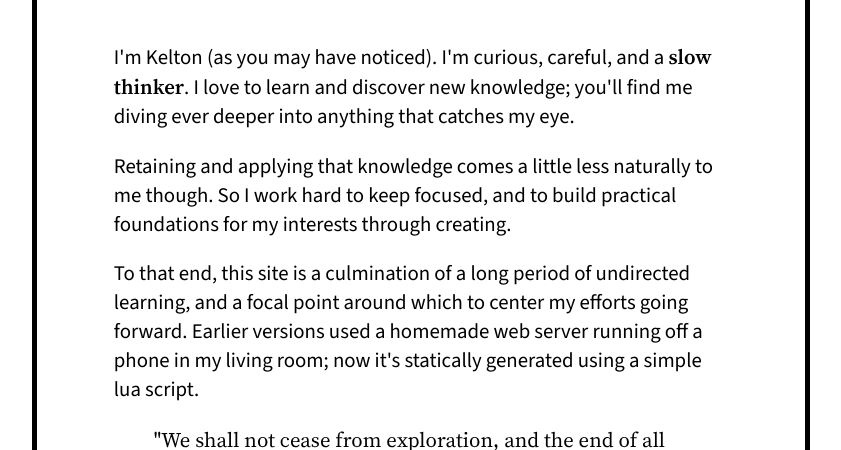
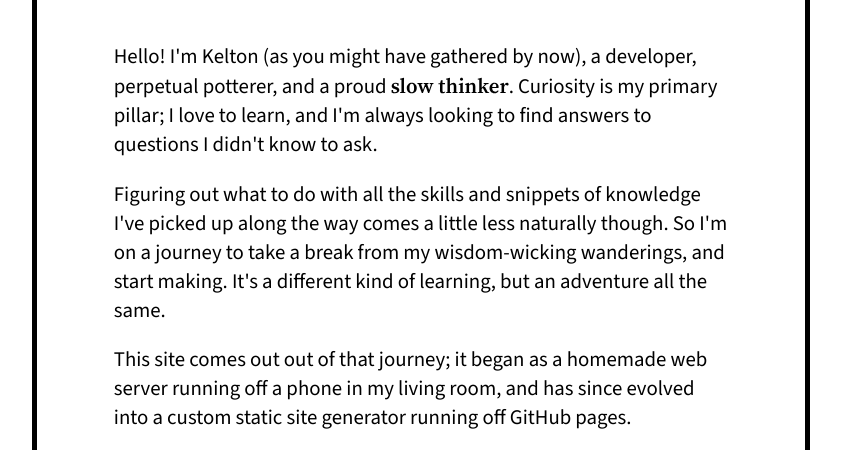
Before and after one commit to ksymph/ksymph.github.io, a plain HTML site: page site/static/about.html in a window 1280 px wide. Shown: the part 278-728 px from the top of the page, without its empty margins (219-1060 px from the left). Drawn offline with Linux system fonts and the light colour scheme.

Commit message:
update about

```diff
--- a/site/static/about.html
+++ b/site/static/about.html
@@ -1,10 +1,10 @@
-<!DOCTYPE html>
+<!doctype html>
 <html lang="en">
 	<head>
-	<meta charset="UTF-8">
-	<meta name="viewport" content="width=device-width, initial-scale=1.0">
+		<meta charset="UTF-8" />
+		<meta name="viewport" content="width=device-width, initial-scale=1.0" />
 		<title>Kelton Wikle - About</title>
-	<link rel="stylesheet" type="text/css" href="style.css">
+		<link rel="stylesheet" type="text/css" href="style.css" />
 	</head>
 
 	<body>
@@ -12,26 +12,51 @@
 			<header id="intro" class="box">
 				<h1>- <a href="/">Kelton Wikle</a> -</h1>
 				<nav>
-			<hr>
+					<hr />
 					<ul class="h-list">
 						<li><a href="/about">About</a></li>
 						<li><a href="/projects">Projects</a></li>
 						<li><a href="/blog/">Blog</a></li>
 						<li><a href="https://moonlemon.nexus">Fun</a></li>
 					</ul>
-			<hr>
+					<hr />
 				</nav>
 			</header>
 			<main>
 				<section id="about">
-			<p>I'm Kelton (as you may have noticed). I'm curious, careful, and a <a href="https://sive.rs/slow">slow thinker</a>. I love to learn and discover new knowledge; you'll find me diving ever deeper into anything that catches my eye.</p>
-            <p>Retaining and applying that knowledge comes a little less naturally to me though. So I work hard to keep focused, and to build practical foundations for my interests through creating.</p>
-            <p>To that end, this site is a culmination of a long period of undirected learning, and a focal point around which to center my efforts going forward. Earlier versions used a homemade web server running off a phone in my living room; now it's statically generated using a simple lua script.</p>
+					<p>
+						Hello! I'm Kelton (as you might have gathered by now), a
+						developer, perpetual potterer, and a proud
+						<a href="https://sive.rs/slow">slow thinker</a>. Curiosity is
+						my primary pillar; I love to learn, and I'm always looking to
+						find answers to questions I didn't know to ask.
+					</p>
+					<p>
+						Figuring out what to do with all the skills and snippets of
+						knowledge I've picked up along the way comes a little less
+						naturally though. So I'm on a journey to take a break from my
+						wisdom-wicking wanderings, and start making. It's a different
+						kind of learning, but an adventure all the same.
+					</p>
+					<p>
+						This site comes out out of that journey; it began as a
+						homemade web server running off a phone in my living room, and
+						has since evolved into a custom static site generator running
+						off GitHub pages.
+					</p>
 					<blockquote>
-                <p>"We shall not cease from exploration, and the end of all our exploring will be to arrive where we started and know the place for the first time."</p>
+						<p>
+							"We shall not cease from exploration, and the end of all
+							our exploring will be to arrive where we started and know
+							the place for the first time."
+						</p>
 						<cite>T.S. Eliot</cite>
 					</blockquote>
-            <p>Check out what I've been doing over in <a href="/projects">projects</a>, or see what I have to say over in my <a href="/blog/">blog</a>.</p>
+					<p>
+						Check out what I've been doing over in
+						<a href="/projects">projects</a>, or see what I have to say
+						over in my <a href="/blog/">blog</a>.
+					</p>
 				</section>
 				<section id="contact">
 					<ul class="h-list">
@@ -43,3 +68,4 @@
 			</main>
 		</div>
 	</body>
+</html>
```
Lines whose indentation alone changed are shown as unchanged.
